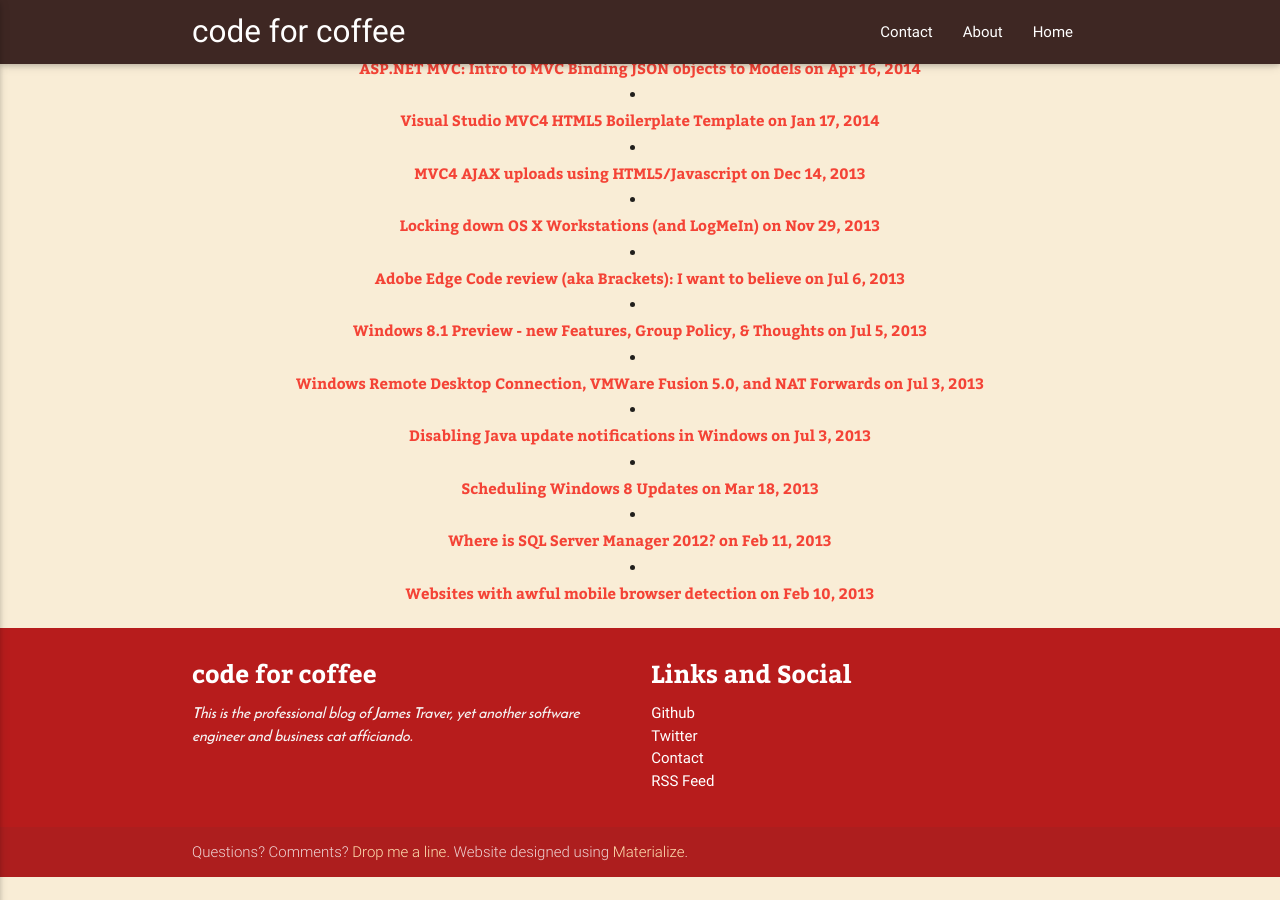
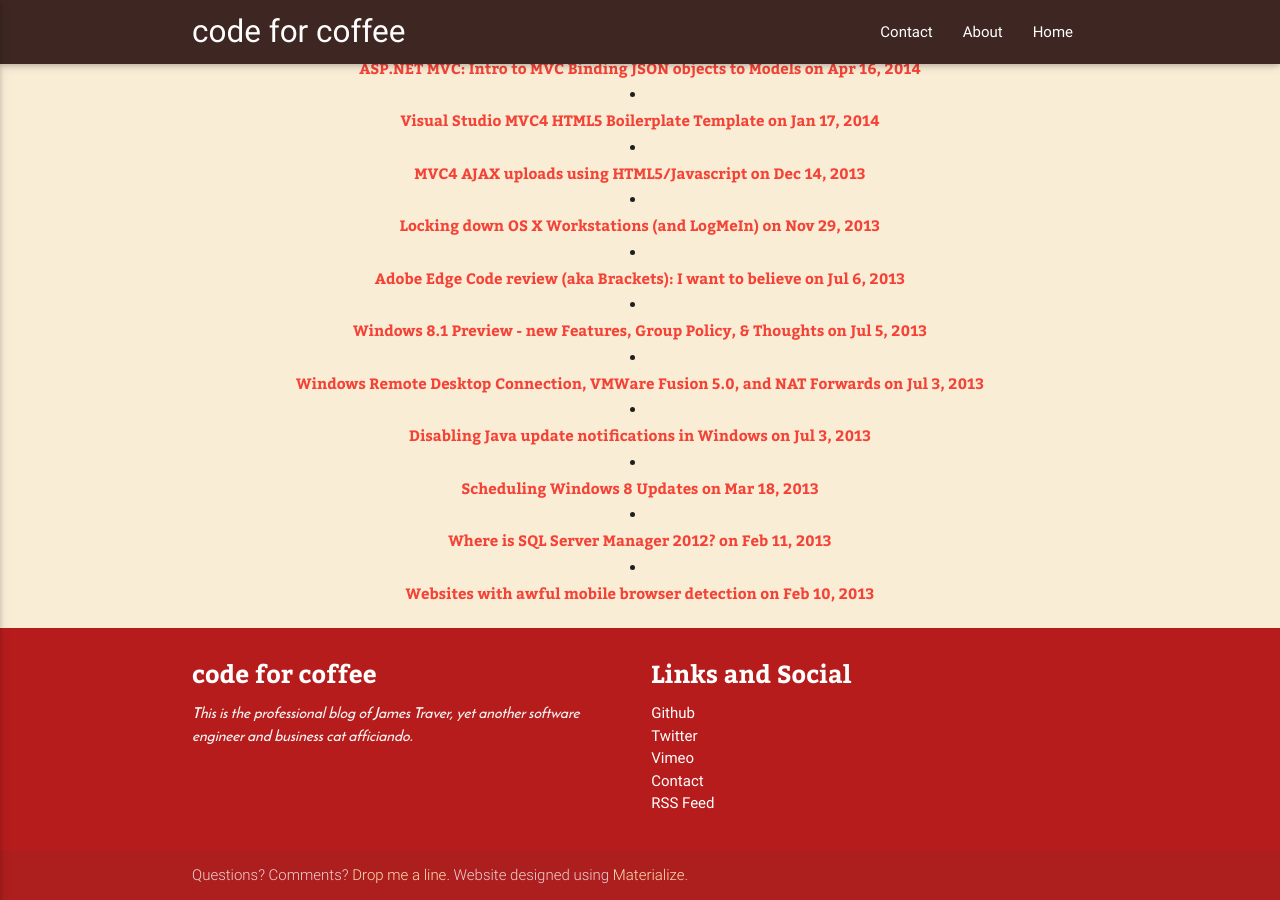
Before and after one commit to code-for-coffee/code-for-coffee.github.io, a Jekyll site: the page built from index.html, in a window 1280 px wide and 900 px high, scrolled down 1336 px. Built offline with Jekyll 4.4.1, drawn with Linux system fonts in a browser that asks for light colours; nearby versions of some CDN libraries.

Commit message:
ui branch init

```diff
--- a/_includes/footer.html
+++ b/_includes/footer.html
@@ -8,9 +8,10 @@
       <div class="col l6 s12">
         <h5 class="white-text">Links and Social</h5>
         <ul>
-          <li><a class="white-text" href="#!">Github</a></li>
-          <li><a class="white-text" href="#!">Twitter</a></li>
-          <li><a class="white-text" href="#!">Contact</a></li>
+          <li><a class="white-text" href="https://github.com/code-for-coffee" target="_blank">Github</a></li>
+          <li><a class="white-text" href="https://twitter.com/code4coffee" target="_blank">Twitter</a></li>
+          <li><a class="white-text" href="https://vimeo.com/codeforcoffee" target="_blank">Vimeo</a></li>
+          <li><a class="white-text" href="/contact">Contact</a></li>
           <li><a class="white-text" href="{{ "/feed.xml" | prepend: site.baseurl }}">RSS Feed</a></li>
         </ul>
       </div>
```
Also changed, not shown: 18 other files.
